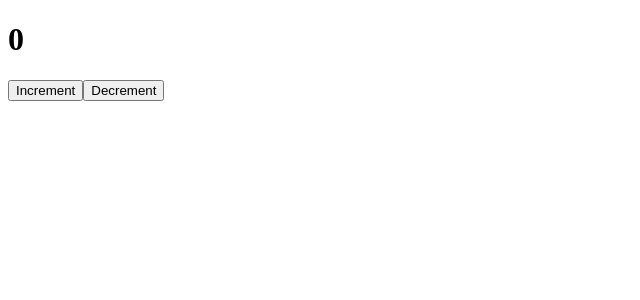
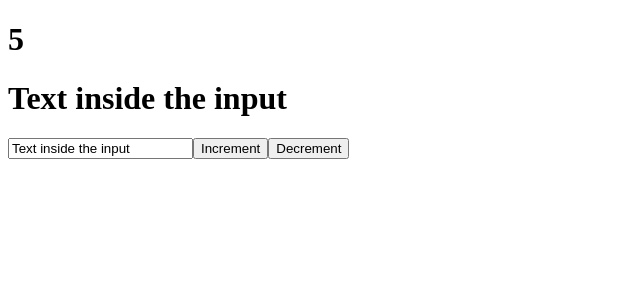
Before and after one commit to vv-meow-meow/react-fundamental, a React (Create React App) app: page / in a window 1280 px wide. Shown: the top 300 px of the page, without its empty margins (0-640 px from the left). Built offline with nearby package versions, Linux system fonts and the light colour scheme.

Commit message:
Create managed input

```diff
--- a/src/App.js
+++ b/src/App.js
@@ -1,7 +1,8 @@
 import React, {useState} from "react";
 
 function App() {
-  const [likes, setLikes] = useState(0);
+  const [likes, setLikes] = useState(5);
+  const [value, setValue] = useState("Text inside the input")
 
   function increment() {
     setLikes(likes + 1);
@@ -13,9 +14,17 @@
 
   return (<div className="App">
     <h1>{likes}</h1>
+    <h1>{value}</h1>
+    <input
+        type="text"
+        value={value}
+        onChange={event => setValue(event.target.value)}
+    />
     <button onClick={increment}>Increment</button>
     <button onClick={decrement}>Decrement</button>
   </div>);
 }
 
 export default App;
+
+// 22:40
```
